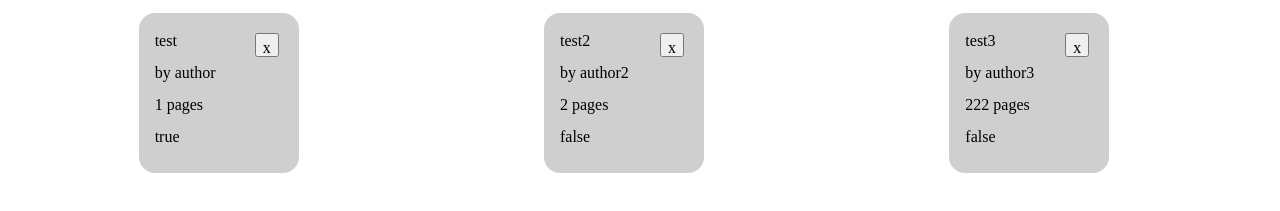
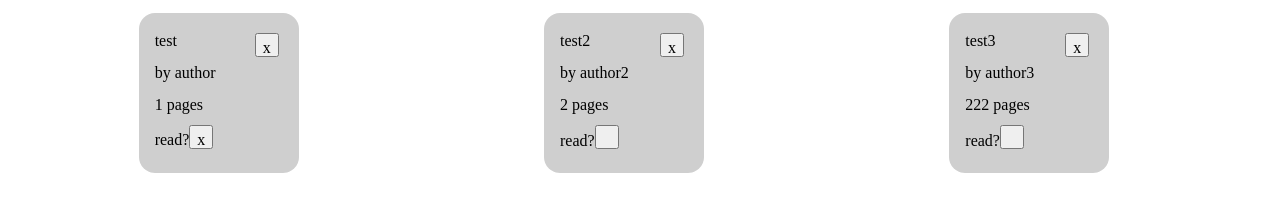
Before and after one commit to TIWIMIN/TOP-Library, a plain HTML site: page index.html in a window 1280 px wide. Shown: the part 83-294 px from the top of the page. Drawn offline with Linux system fonts and the light colour scheme.

Commit message:
Add read and remove button functionality

```diff
--- a/script.js
+++ b/script.js
@@ -45,7 +45,16 @@ function displayAllBooks() {
         const read = document.createElement("div");
         read.classList.add("read");
         card.appendChild(read);
-        read.textContent = book.read;
+        read.textContent = "read?";
+
+        const read_button = document.createElement("button");
+        read_button.classList.add("read-button");
+        book.read ? read_button.textContent = "x" : read_button.textContent = "";
+        read.appendChild(read_button);
+        read_button.addEventListener("click", () => {
+            book.read = !book.read;
+            book.read ? read_button.textContent = "x" : read_button.textContent = "";
+        });
 
         const remove = document.createElement("button");
         remove.classList.add("remove");
--- a/style.css
+++ b/style.css
@@ -98,6 +98,11 @@ p, h1, h2, h3, h4, h5, h6 {
     grid-area: 4 / 1 / 5 / 2;
 }
 
+.read-button {
+    width: 1.5rem;
+    height: 1.5rem;
+}
+
 .remove {
     grid-area: 1 / 2 / 2 / 3;
     width: 1.5rem;
```
